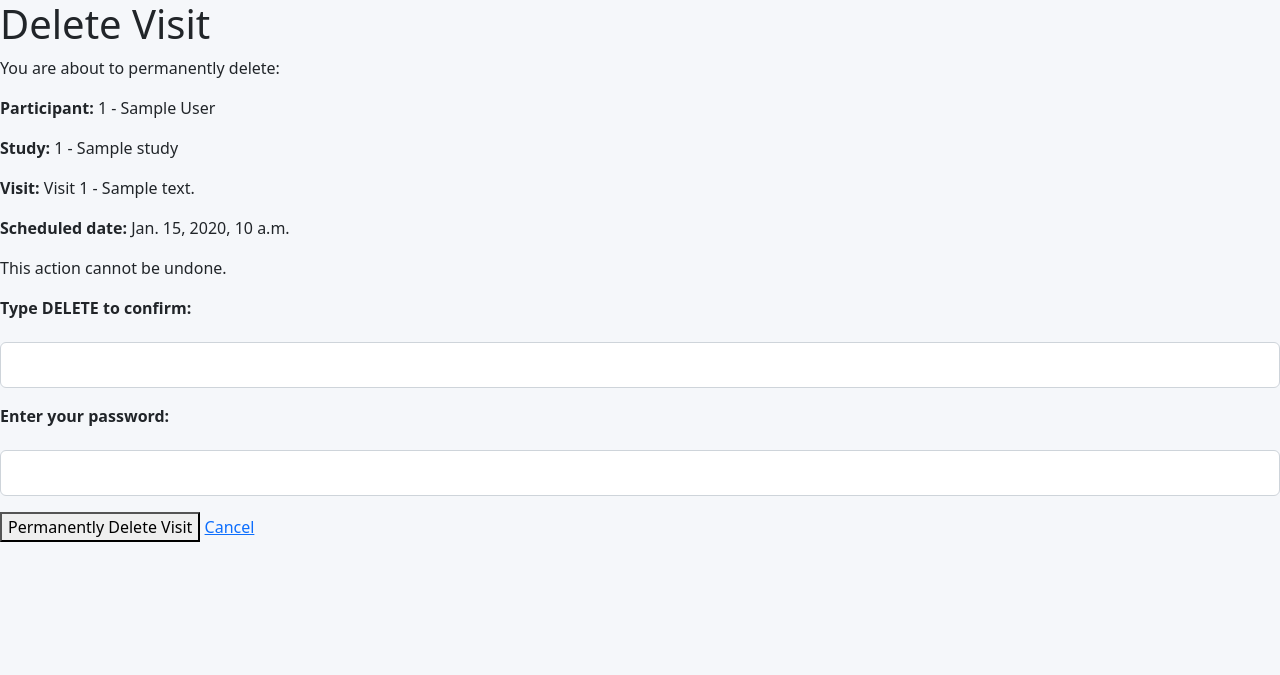
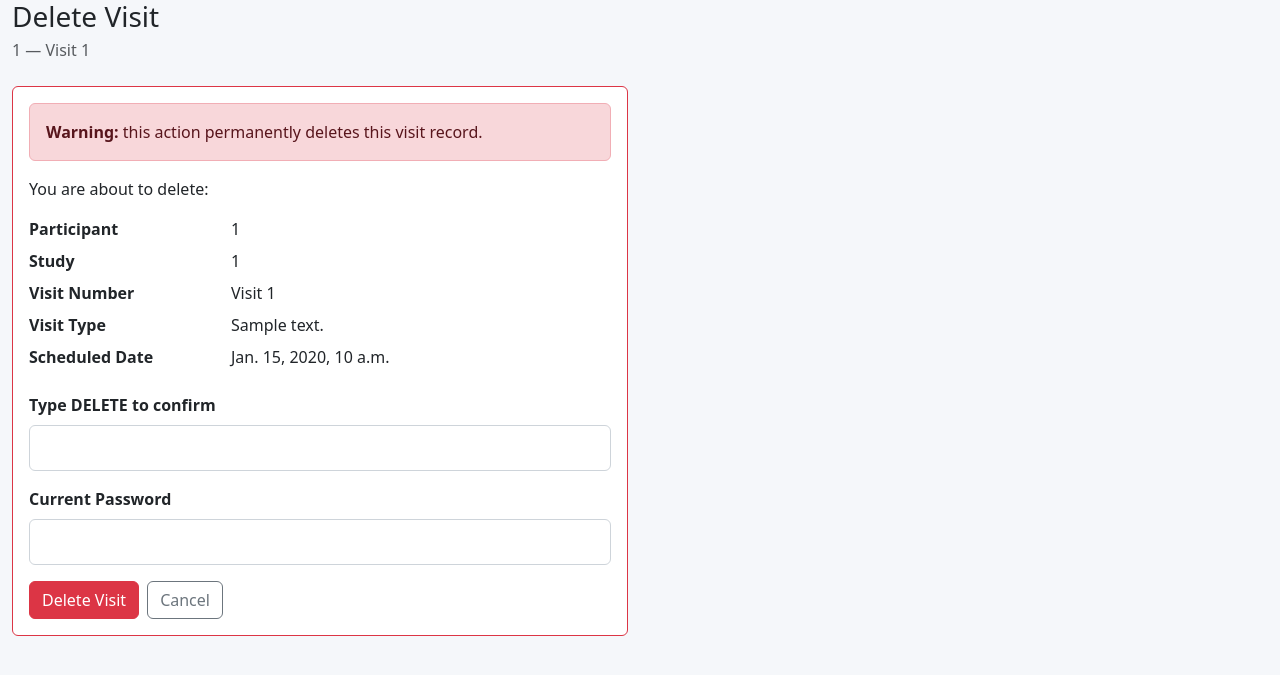
Before and after one commit to Azizr96/studyflow, a Django app: template participants/templates/participants/delete_visit.html in a window 1280 px wide. Shown: the top 675 px of the page. Run offline with Django 3.2, Linux system fonts and the light colour scheme; the template is opened without the code that fills it: most values are stand-ins (such as "Sample title", 1, 10 or a date in 2020).

Commit message:
Add bootstrap styling to delete visit page

```diff
--- a/participants/templates/participants/delete_visit.html
+++ b/participants/templates/participants/delete_visit.html
@@ -6,77 +6,167 @@
 
 {% block content %}
 
-<h1>Delete Visit</h1>
+<div class="container-fluid">
+
+    <div class="mb-4">
+
+        <h1 class="h3 mb-1">
+            Delete Visit
+        </h1>
+
+        <p class="text-muted mb-0">
+            {{ visit.participant.participant_number }}
+            — Visit {{ visit.visit_number }}
+        </p>
+
+    </div>
+
+
+    <div class="row">
+
+        <div class="col-12 col-lg-8 col-xl-6">
+
+            <div class="card border-danger">
+
+                <div class="card-body">
+
+                    <div
+                        class="alert alert-danger"
+                        role="alert"
+                    >
+                        <strong>Warning:</strong>
+                        this action permanently deletes this visit record.
+                    </div>
+
 
                     <p>
-    You are about to permanently delete:
+                        You are about to delete:
                     </p>
 
-<p>
-    <strong>Participant:</strong>
-    {{ participant.participant_number }} -
-    {{ participant.first_name }} {{ participant.last_name }}
-</p>
 
-<p>
-    <strong>Study:</strong>
-    {{ study.protocol_number }} - {{ study.title }}
-</p>
+                    <dl class="row">
 
-<p>
-    <strong>Visit:</strong>
-    Visit {{ visit.visit_number }} - {{ visit.visit_type }}
-</p>
+                        <dt class="col-sm-4">
+                            Participant
+                        </dt>
 
-<p>
-    <strong>Scheduled date:</strong>
+                        <dd class="col-sm-8">
+                            {{ visit.participant.participant_number }}
+                        </dd>
+
+
+                        <dt class="col-sm-4">
+                            Study
+                        </dt>
+
+                        <dd class="col-sm-8">
+                            {{ visit.participant.study.protocol_number }}
+                        </dd>
+
+
+                        <dt class="col-sm-4">
+                            Visit Number
+                        </dt>
+
+                        <dd class="col-sm-8">
+                            Visit {{ visit.visit_number }}
+                        </dd>
+
+
+                        <dt class="col-sm-4">
+                            Visit Type
+                        </dt>
+
+                        <dd class="col-sm-8">
+                            {{ visit.visit_type }}
+                        </dd>
+
+
+                        <dt class="col-sm-4">
+                            Scheduled Date
+                        </dt>
+
+                        <dd class="col-sm-8">
                             {{ visit.scheduled_date }}
-</p>
+                        </dd>
 
-<p>
-    This action cannot be undone.
-</p>
+                    </dl>
 
-<form method="post">
+
+                    <form method="POST">
+
                         {% csrf_token %}
 
-    <p>
-        <label for="confirm_delete">
-            Type DELETE to confirm:
+
+                        <div class="mb-3">
+
+                            <label
+                                for="confirm_delete"
+                                class="form-label"
+                            >
+                                Type DELETE to confirm
                             </label>
-    </p>
 
-    <p>
                             <input
                                 type="text"
                                 id="confirm_delete"
                                 name="confirm_delete"
+                                autocomplete="off"
                                 required
                             >
-    </p>
 
-    <p>
-        <label for="password">
-            Enter your password:
+                        </div>
+
+
+                        <div class="mb-3">
+
+                            <label
+                                for="password"
+                                class="form-label"
+                            >
+                                Current Password
                             </label>
-    </p>
 
-    <p>
                             <input
                                 type="password"
                                 id="password"
                                 name="password"
+                                autocomplete="current-password"
                                 required
                             >
-    </p>
 
-    <button type="submit">
-        Permanently Delete Visit
+                        </div>
+
+
+                        <div class="d-flex flex-wrap gap-2">
+
+                            <button
+                                type="submit"
+                                class="btn btn-danger"
+                            >
+                                Delete Visit
                             </button>
 
-    <a href="{% url 'participants:visit_list' %}">
+
+                            <a
+                                href="{% url 'participants:visit_list' %}"
+                                class="btn btn-outline-secondary"
+                            >
                                 Cancel
                             </a>
+
+                        </div>
+
                     </form>
 
+                </div>
+
+            </div>
+
+        </div>
+
+    </div>
+
+</div>
+
 {% endblock %}
```
Lines whose indentation alone changed are shown as unchanged.
